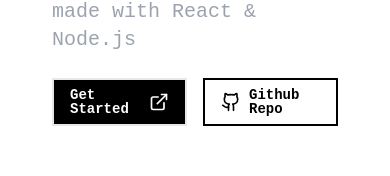
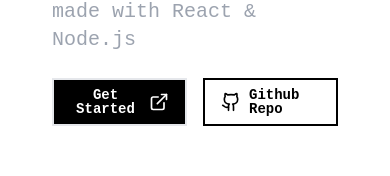
Before and after one commit to Keys4Ever/URLShortenerV2, a React (Vite) app in the folder Frontend/: page / in a window 390 px wide. Shown: the part 615-791 px from the top of the page. Built offline with nearby package versions, Linux system fonts and the light colour scheme; no server answers.

Commit message:
Fix: UseNavigate for internal redirections

```diff
--- a/Frontend/src/components/ABtn.jsx
+++ b/Frontend/src/components/ABtn.jsx
@@ -1,8 +1,11 @@
-const ABtn = ({ link, label, icon, place = "left" }) => {
+import { useNavigate } from "react-router-dom";
+
+const ABtn = ({ link, label, icon, place = "left", external = false }) => {
+    const navigate = useNavigate();
     return (
         <a
-            href={link}
-            className="flex items-center gap-2 text-black border-black hover:bg-black hover:text-white border-2 px-4 py-2 dark:text-white dark:border-white dark:hover:bg-white dark:hover:text-black transition-all duration-200"
+            onClick={() => external ? window.location.href = link : navigate(link)}
+            className="flex items-center gap-2 hover:cursor-pointer text-black border-black hover:bg-black hover:text-white border-2 px-4 py-2 dark:text-white dark:border-white dark:hover:bg-white dark:hover:text-black transition-all duration-200"
         >
             {icon && place === "left" && (
                 <span className="w-5 h-5 flex items-center justify-center">
--- a/Frontend/src/components/InvertedABtn.jsx
+++ b/Frontend/src/components/InvertedABtn.jsx
@@ -1,13 +1,16 @@
-const InvertedABtn = ({ link, label, icon, place = "left" }) => {
+import { useNavigate } from "react-router-dom";
+
+const InvertedABtn = ({ link, label, icon, place = "left", external = false }) => {
+    const navigate = useNavigate();
     return (
-        <a
-            href={link}
-            className="flex items-center justify-center gap-2 text-white bg-black hover:bg-white hover:text-black border-2 px-4 py-2 dark:text-black dark:bg-white dark:hover:bg-black dark:hover:text-white transition-all duration-200"
+        <button
+            onClick={() => external ? window.location.href = link : navigate(link)}
+            className="flex items-center hover:cursor-pointer justify-center gap-2 text-white bg-black hover:bg-white hover:text-black border-2 px-4 py-2 dark:text-black dark:bg-white dark:hover:bg-black dark:hover:text-white transition-all duration-200"
         >
             {icon && place === "left" && <span className="w-5 h-5 flex items-center justify-center">{icon}</span>}
             <span className="font-bold text-sm leading-none">{label}</span>
             {icon && place === "right" && <span className="w-5 h-5 flex items-center justify-center">{icon}</span>}
-        </a>
+        </button>
     );
 };
 
--- a/Frontend/src/components/MainPageComponents/HeroSection.jsx
+++ b/Frontend/src/components/MainPageComponents/HeroSection.jsx
@@ -23,12 +23,14 @@ const HeroSection = () => {
                         label="Get Started"
                         place="right"
                         link={auth.authenticated ? "/dashboard" : "http://localhost:3000/login"}
+                        external={true}
                         icon={<ExternalLink />}
                     />
                     <ABtn
                         label="Github Repo"
                         link="https://github.com/Keys4Ever/URLShortenerV2"
                         icon={<Github />}
+                        external={true}
                     />
                 </div>
             </div>
--- a/Frontend/src/components/Nav/Nav.jsx
+++ b/Frontend/src/components/Nav/Nav.jsx
@@ -13,6 +13,7 @@ const Nav = () => {
 
     useEffect(()=>{
          setUrl(location.pathname);
+         console.log(url);
     },  [location])
 
     return (
--- a/Frontend/src/components/Nav/components/ImageDropMenu/options/Option.jsx
+++ b/Frontend/src/components/Nav/components/ImageDropMenu/options/Option.jsx
@@ -1,9 +1,12 @@
+import { useNavigate } from "react-router-dom";
+
 const Option = ({ icon, label, moveTo, hasBorder = false }) => {
+    const navigate = useNavigate();
     return (
         <li>
             <a
-                href={moveTo}
-                className={`flex items-center gap-2 px-3 sm:px-4 py-2 text-sm sm:text-base text-black bg-white hover:bg-black hover:text-white dark:bg-black dark:text-white dark:hover:bg-white dark:hover:text-black transition-all duration-200 ${hasBorder ? 'border-b border-black dark:border-white' : ''}`}
+                onClick={() => navigate(moveTo)}
+                className={`flex items-center gap-2 px-3 sm:px-4 hover:cursor-pointer py-2 text-sm sm:text-base text-black bg-white hover:bg-black hover:text-white dark:bg-black dark:text-white dark:hover:bg-white dark:hover:text-black transition-all duration-200 ${hasBorder ? 'border-b border-black dark:border-white' : ''}`}
             >
                 <span className="mr-2">
                     {icon}
```
